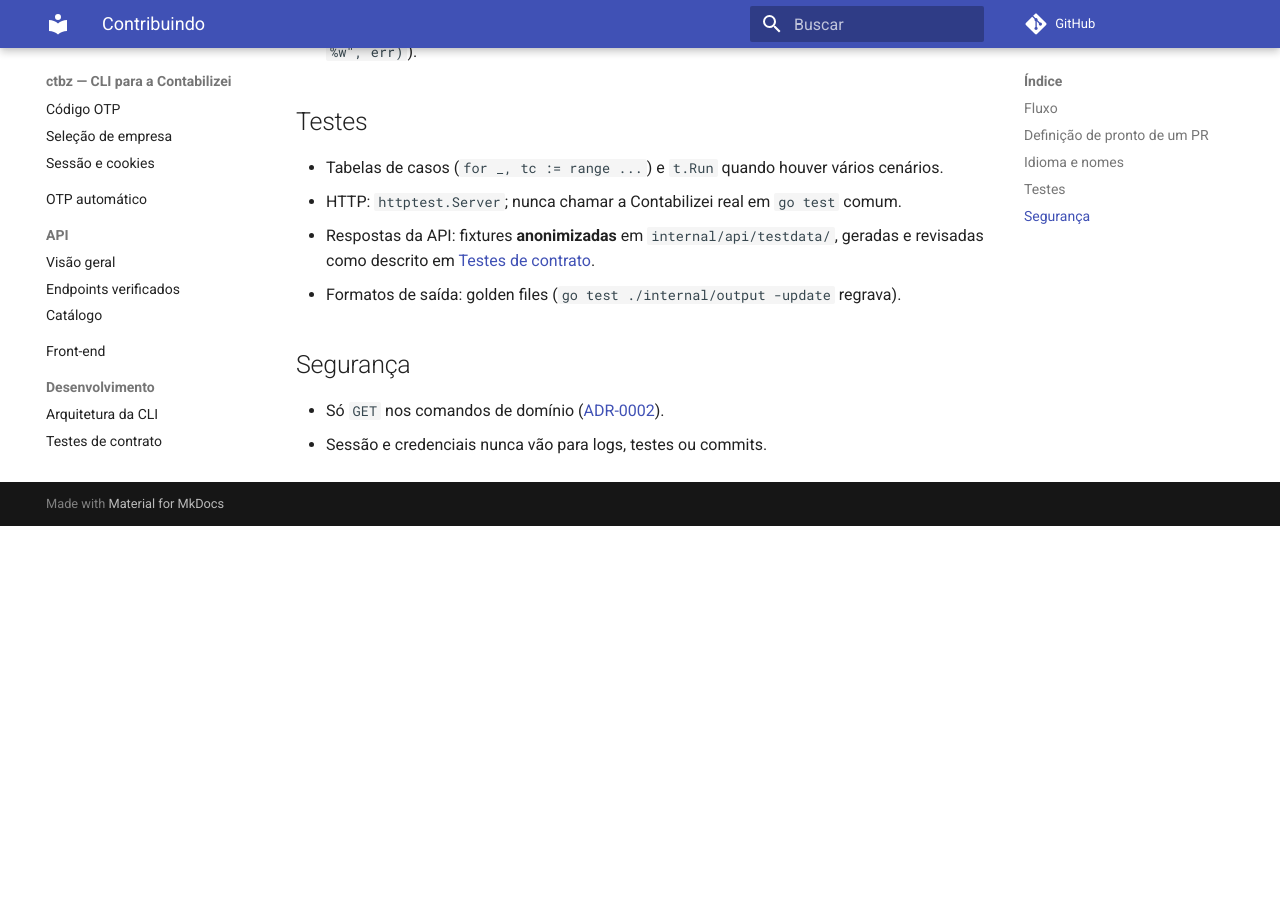
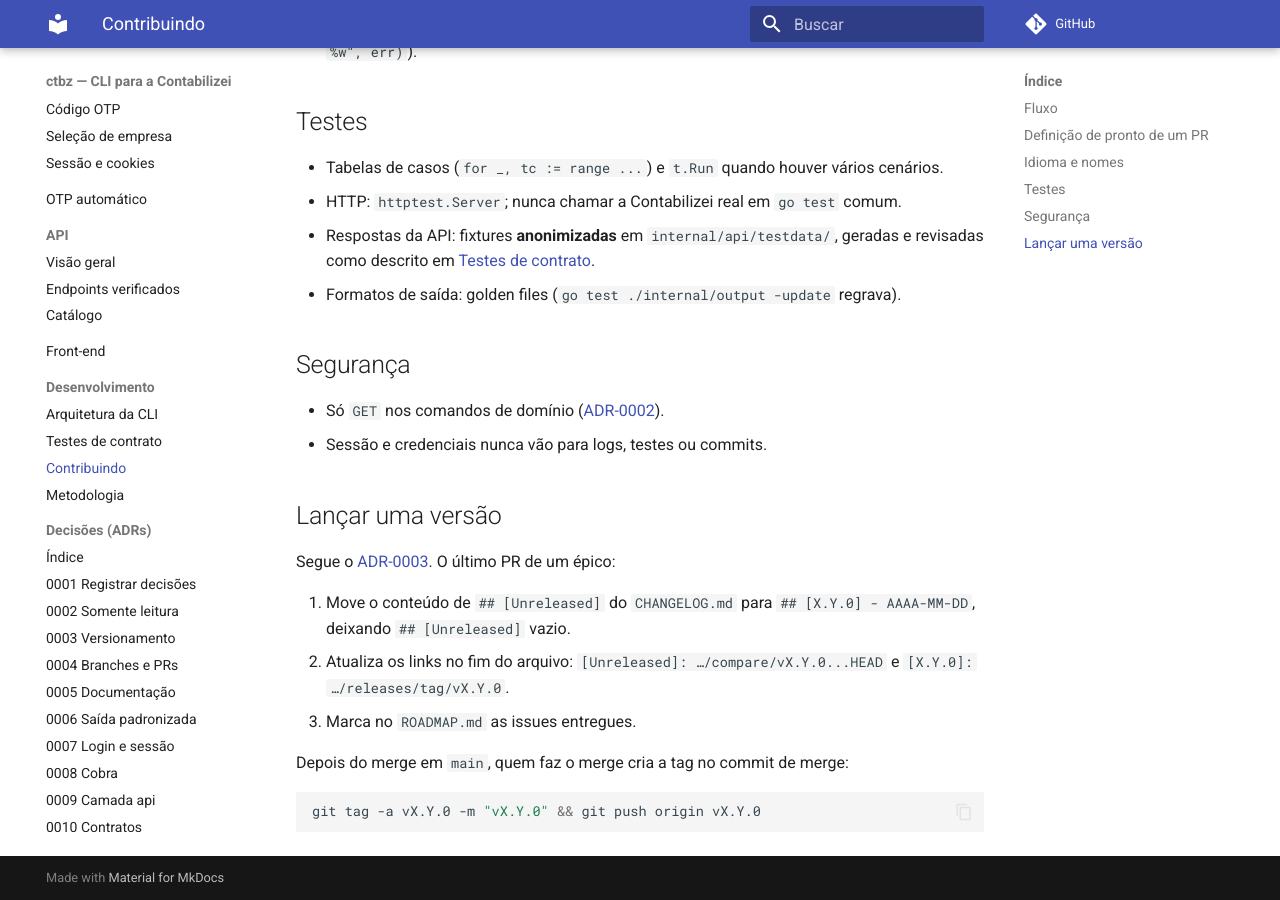
Before and after one commit to abhicodes-007/ctbz-cli, an MkDocs documentation site: the page built from docs/contribuindo.md, in a window 1280 px wide and 900 px high, scrolled down 980 px. Built offline with MkDocs 1.6.1 and Material for MkDocs 9.7.7, drawn with Linux system fonts in a browser that asks for light colours; comment, search, counter and statistics services are not loaded; before the commit the page ends 1506 px from its top, so only the background shows below that.

Commit message:
chore: release 0.1.0
Corta a versão 0.1.0 (épico #1, login e dados da empresa) no CHANGELOG,
marca as issues entregues no ROADMAP e documenta como lançar uma versão.
A validação do OTP com o Gmail real (#9) continua aberta: depende do
usuário.

Co-Authored-By: Claude Opus 5.5 <noreply@anthropic.com>
Claude-Session: https://claude.ai/code/session_01LA4zaQxaUGhqhvowkiNonW

````diff
--- a/docs/contribuindo.md
+++ b/docs/contribuindo.md
@@ -39,3 +39,19 @@ Convenções do dia a dia. Decisões maiores estão nos [ADRs](adr/README.md).
 
 - Só `GET` nos comandos de domínio ([ADR-0002](adr/0002-somente-leitura-ate-1-0.md)).
 - Sessão e credenciais nunca vão para logs, testes ou commits.
+
+## Lançar uma versão
+
+Segue o [ADR-0003](adr/0003-versionamento-e-changelog.md). O último PR de um épico:
+
+1. Move o conteúdo de `## [Unreleased]` do `CHANGELOG.md` para `## [X.Y.0] - AAAA-MM-DD`,
+   deixando `## [Unreleased]` vazio.
+2. Atualiza os links no fim do arquivo:
+   `[Unreleased]: …/compare/vX.Y.0...HEAD` e `[X.Y.0]: …/releases/tag/vX.Y.0`.
+3. Marca no `ROADMAP.md` as issues entregues.
+
+Depois do merge em `main`, quem faz o merge cria a tag no commit de merge:
+
+```sh
+git tag -a vX.Y.0 -m "vX.Y.0" && git push origin vX.Y.0
+```
````
Also changed, not shown: CHANGELOG.md (+5 -6 lines), ROADMAP.md (+4 -4 lines).
